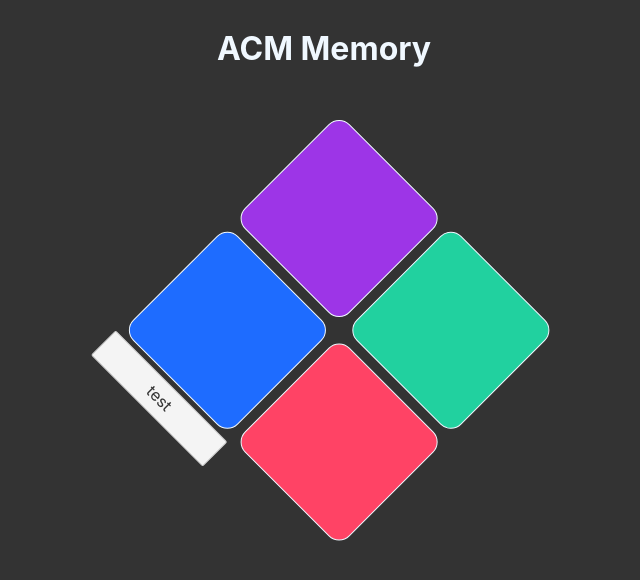
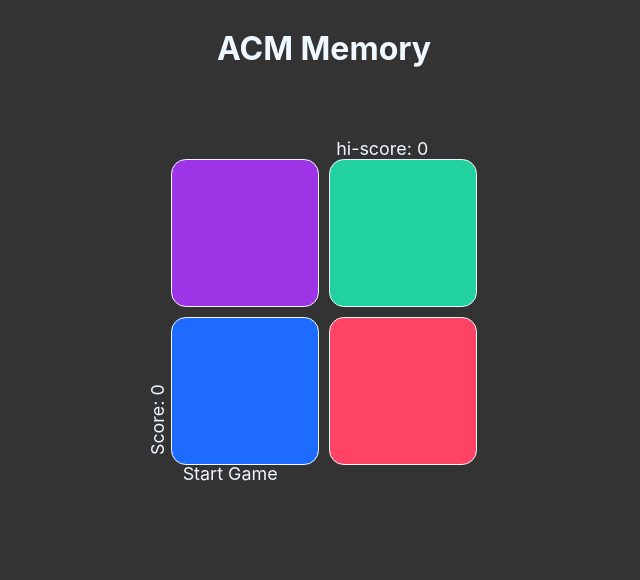
Before and after one commit to JustinStitt/acm-memory, a Svelte app in the folder app/: page / in a window 1280 px wide. Shown: the top 580 px of the page, without its empty margins (316-956 px from the left). Built offline with nearby package versions, Linux system fonts and the light colour scheme.

Commit message:
my brain is large

```diff
--- a/app/src/App.svelte
+++ b/app/src/App.svelte
@@ -14,5 +14,6 @@
     align-items: center;
     width: 100%;
     height: 100%;
+    overflow-y: auto;
   }
 </style>
--- a/app/src/Memory.svelte
+++ b/app/src/Memory.svelte
@@ -1,37 +1,64 @@
 <script>
-  import { hint } from "./memorylogic.js";
+  import { tiles, state, startLevel, setClickable } from "./memorylogic.js";
+  import { onMount } from "svelte";
 
-  let tiles = {
-    algo: {},
-    ai: {},
-    dev: {},
-    design: {},
+  let depth = 1;
+  const goNext = () => {
+    ++depth;
+    startLevel(depth);
   };
 
-  const test = (tile) => {
-    hint(tile);
+  onMount(() => {
+    state.hiscore = localStorage.getItem("hiscore") ?? 0;
+  });
+
+  let container, start_button;
+
+  const setupGameForPlay = (deg) => {
+    container.style.transform = `rotateZ(${deg}deg)`;
+    start_button.style.filter = "opacity(0%)";
+    setClickable(false);
+    setTimeout(() => {
+      goNext();
+    }, 1500);
   };
 </script>
 
-<span class="holder">
-  <div class="square" id="algo" bind:this={tiles.algo} />
-  <div class="square" id="ai" bind:this={tiles.ai} />
-  <div class="square" id="dev" bind:this={tiles.dev} />
-  <div class="square" id="design" bind:this={tiles.design} />
-  <button
+<div class="holder" bind:this={container}>
+  <div id="hiscore" class="text">hi-score: {state.hiscore}</div>
+  <div id="score" class="text">Score: {state.score}</div>
+  <span class="diamond">
+    <div class="square" id="algo" bind:this={tiles.algo} />
+    <div class="square" id="ai" bind:this={tiles.ai} />
+    <div class="square" id="dev" bind:this={tiles.dev} />
+    <div class="square" id="design" bind:this={tiles.design} />
+    <!-- <button class="start" on:click={testTurnOffPointerEvent}>start</button> -->
+  </span>
+  <div
+    id="start"
+    class="text"
+    bind:this={start_button}
     on:click={() => {
-      test(tiles.algo);
-    }}>test</button
+      setupGameForPlay(45);
+    }}
   >
-</span>
+    Start Game
+  </div>
+</div>
 
 <style>
   .holder {
     width: 25%;
+    transition: 0.5s ease-in-out;
+    /* background-color: rebeccapurple; */
+    /* transform: rotateZ(45deg); */
+    margin-top: 6vh;
+  }
+
+  .diamond {
+    width: 100%;
     display: grid;
     grid-template-columns: 1fr 1fr;
-    transform: rotateZ(45deg);
-    margin-top: 6%;
   }
 
   .square {
@@ -52,7 +79,27 @@
     rotate: 1deg;
   }
 
-  .hint {
-    background-color: goldenrod !important;
+  .text {
+    font-size: 1.4vw;
+    transition: 0.5s ease-in-out;
+  }
+
+  #start {
+    margin-top: -0.9vh;
+    margin-left: 1.3vw;
+  }
+
+  #score {
+    transform: rotateZ(270deg) translateY(-13vw) translateX(-12vw);
+  }
+
+  #hiscore {
+    margin-left: 13.3vw;
+    margin-bottom: -2vw;
+  }
+
+  /* force compile css class for use in .classList.add(class) */
+  :global(.no-click) {
+    pointer-events: none;
   }
 </style>
--- a/app/src/memorylogic.js
+++ b/app/src/memorylogic.js
@@ -1,11 +1,74 @@
-export function generateLevel(depth) {
-    let level = []
-    for(let i = 0; i < depth; i++) {
-        level.push(Math.floor(Math.random() * 4));
-    }
-    return level;
+function generateLevel(depth) {
+  let level = [];
+  for (let i = 0; i < depth; i++) {
+    let rand = Math.floor(Math.random() * 4);
+    level.push(idxToTeam(rand));
+  }
+  return level;
 }
 
-export function hint(tile) {
-    tile.style.filter = "drop-shadow(1px 0px 30px #a69e46)";
+export function hint(tile, duration = 875) {
+  console.log("hinting: ", tile, " ", duration);
+  /* cache our pre-hint styles  */
+  let memo = tile.style;
+
+  /* apply styles */
+  tile.style.filter = "drop-shadow(1px 0px 30px #a69e46)";
+  tile.style.transform = "scale(1.15) rotateZ(2.5deg)";
+  setTimeout(() => {
+    tile.style = memo;
+  }, duration);
 }
+
+export let tiles = {
+  algo: {},
+  ai: {},
+  dev: {},
+  design: {},
+};
+
+function idxToTeam(idx) {
+  return [tiles.algo, tiles.ai, tiles.dev, tiles.design][idx];
+}
+
+export function startLevel(depth, delay = 875) {
+  state.move_list = generateLevel(depth);
+  let cnt = 0;
+  setClickable(false);
+  /* TODO(justinstitt): give rhyme and reason to these magic numbers */
+  for (let move of state.move_list) {
+    setTimeout(() => {
+      hint(move, delay * 0.8);
+    }, delay * cnt * 1.3);
+    ++cnt;
+  }
+  setTimeout(() => {
+    setClickable(true)
+  }, delay * cnt)
+}
+
+export function lose() {
+  if (state.score > state.hiscore) {
+    localStorage.setItem("hiscore", state.score);
+  }
+  alert("You Lose!");
+}
+
+export function setClickable(is_clickable) {
+  state.clickable = is_clickable;
+  for (let i = 0; i < 4; ++i) {
+    let tile = idxToTeam(i)
+    if (state.clickable === false) {
+      tile.classList.add("no-click");
+      continue;
+    }
+    tile.classList.remove("no-click");
+  }
+}
+
+export const state = {
+  score: 0,
+  hiscore: 0,
+  clickable: false,
+  move_list: [],
+};
```
